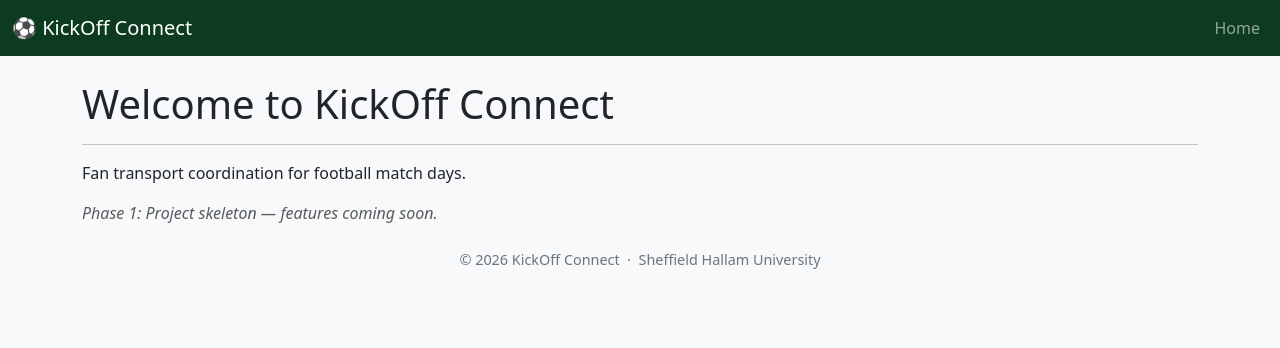
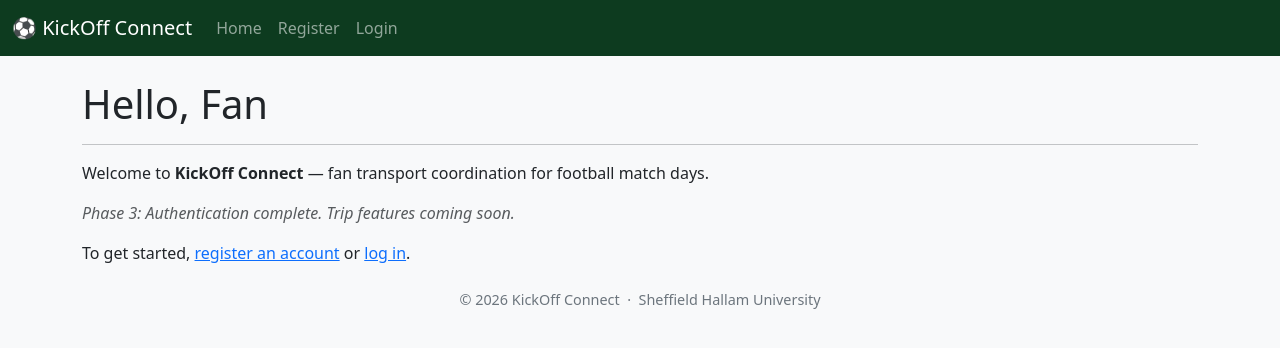
Before and after one commit to c5065420/EFSSD_AF-Sem2-Task2, a Flask app: page / in a window 1280 px wide. Shown: the top 348 px of the page. Run offline with Flask 3, Linux system fonts and the light colour scheme; some libraries are stand-ins or nearby versions.

Commit message:
User registration, login and logout with Flask sessions

```diff
--- a/app.py
+++ b/app.py
@@ -1,10 +1,26 @@
-# KickOff Connect - Phase 1 Skeleton
-# A minimal Flask app to verify the project structure works.
+# KickOff Connect - Phase 3
+# Adds user authentication: registration, login, and logout.
 
-from flask import Flask, render_template
+from flask import Flask, render_template, request, redirect, flash, url_for, session
+
+# Imports for the Flask-WTF (CSRF protection)
+from flask_wtf import CSRFProtect
+from flask_wtf.csrf import generate_csrf
+
+# Add local database imports
+from db.db import *
 
 # Create a Flask application instance
 app = Flask(__name__)
+
+# Required for CSRF protection and session signing
+app.secret_key = 'your_secret_key'
+csrf = CSRFProtect(app)
+
+# Make csrf_token available in every template
+@app.context_processor
+def inject_csrf_token():
+    return dict(csrf_token=generate_csrf())
 
 # Global variable for site name: Used in templates
 siteName = "KickOff Connect"
@@ -19,7 +35,96 @@ def inject_site_name():
 # Home Page
 @app.route('/')
 def index():
-    return render_template('index.html', title="Welcome")
+    fanName = "Fan"
+    # If a 'username' exists in the session data, use this instead
+    if 'username' in session:
+        fanName = session['username']
+    return render_template('index.html', title="Welcome", username=fanName)
+
+
+# Login Page
+@app.route('/login', methods=('GET', 'POST'))
+def login():
+
+    # If the request method is POST, process the login form
+    if request.method == 'POST':
+
+        # Get the username and password from the form
+        username = request.form['username']
+        password = request.form['password']
+
+        # Simple validation checks
+        error = None
+        if not username:
+            error = 'Username is required!'
+        elif not password:
+            error = 'Password is required!'
+
+        # Validate user credentials
+        if error is None:
+            user = validate_login(username, password)
+        if user is None:
+            error = 'Invalid username or password!'
+        else:
+            session.clear()
+            session['user_id'] = user['id']
+            session['username'] = user['username']
+            session['is_admin'] = user['is_admin']
+
+        # Display appropriate flash messages
+        if error is None:
+            flash(category='success', message=f"Login successful! Welcome back {username}!")
+            return redirect(url_for('index'))
+        else:
+            flash(category='danger', message=f"Login failed: {error}")
+
+    # If the request method is GET, render the login form
+    return render_template('login.html', title="Log In")
+
+
+# Register Page
+@app.route('/register/', methods=('GET', 'POST'))
+def register():
+
+    # If the request method is POST, process the form submission
+    if request.method == 'POST':
+
+        # Get the username and password from the form
+        username = request.form['username']
+        password = request.form['password']
+        repassword = request.form['repassword']
+
+        # Simple validation checks
+        error = None
+        if not username:
+            error = 'Username is required!'
+        elif not password or not repassword:
+            error = 'Password is required!'
+        elif password != repassword:
+            error = 'Passwords do not match!'
+
+        # Check if username already exists
+        if error is None and get_user_by_username(username):
+            error = 'Username already exists! Please choose a different one.'
+
+        # If no errors, insert the new user
+        if error is None:
+            create_user(username, password)
+            flash(category='success', message=f"Registration successful! Welcome {username}!")
+            return redirect(url_for('login'))
+        else:
+            flash(category='danger', message=f"Registration failed: {error}")
+            return render_template('register.html', title="Register")
+
+    return render_template('register.html', title="Register")
+
+
+# Logout
+@app.route('/logout/')
+def logout():
+    session.clear()
+    flash(category='info', message='You have been logged out.')
+    return redirect(url_for('index'))
 
 
 # Run application
--- a/requirements.txt
+++ b/requirements.txt
@@ -1,6 +1,3 @@
 Flask==3.0.0
-<<<<<<< HEAD
+Flask-WTF==1.2.1
 Werkzeug==3.0.1
-
-=======
->>>>>>> 9aa351fc65b7141399f9c0a4c623be7d822f451b
--- a/templates/base.html
+++ b/templates/base.html
@@ -1,11 +1,12 @@
 <!DOCTYPE html>
 <html lang="en">
+
 <head>
     <meta charset="UTF-8">
     <meta name="viewport" content="width=device-width, initial-scale=1.0">
     <title>{{ siteName }}: {{ title }}</title>
 
-    <!-- Bootstrap 5 CSS -->
+    <!-- Bootstrap 5 CSS-->
     <link href="https://cdn.jsdelivr.net/npm/bootstrap@5.3.3/dist/css/bootstrap.min.css" rel="stylesheet">
     <script src="https://cdn.jsdelivr.net/npm/bootstrap@5.3.3/dist/js/bootstrap.bundle.min.js"></script>
     <!-- Custom CSS -->
@@ -18,16 +19,35 @@
     <nav class="navbar navbar-expand-lg navbar-dark bg-pitch">
         <div class="container-fluid">
             <a class="navbar-brand" href="/">⚽ {{ siteName }}</a>
-            <div class="navbar-nav">
-                <a class="nav-link" href="/">Home</a>
+            <button class="navbar-toggler" type="button" data-bs-toggle="collapse" data-bs-target="#navbarNavAltMarkup"
+                aria-controls="navbarNavAltMarkup" aria-expanded="false" aria-label="Toggle navigation">
+                <span class="navbar-toggler-icon"></span>
+            </button>
+            <div class="collapse navbar-collapse" id="navbarNavAltMarkup">
+                <div class="navbar-nav">
+                    <a class="nav-link" href="/">Home</a>
+                {% if session.get('user_id') %}
+                    <a class="nav-link" href="/logout">Logout</a>
+                {% else %}
+                    <a class="nav-link" href="/register">Register</a>
+                    <a class="nav-link" href="/login">Login</a>
+                {% endif %}
+                </div>
             </div>
         </div>
     </nav>
 
     <!-- Main Content -->
     <div class="container mt-4">
+
+        <!-- Flash Messages: Display any error/success/status messages to the user -->
+        {% for category, message in get_flashed_messages(with_categories=True) %}
+            <div class="alert alert-{{ category }}">{{ message }}</div>
+        {% endfor %}
+
         {% block content %}
         {% endblock %}
+
     </div>
 
     <!-- Footer -->
--- a/templates/index.html
+++ b/templates/index.html
@@ -2,9 +2,13 @@
 
 {% block content %}
 
-    <h1>Welcome to KickOff Connect</h1>
+    <h1>Hello, {{ username }}</h1>
     <hr>
-    <p>Fan transport coordination for football match days.</p>
-    <p class="text-muted"><em>Phase 1: Project skeleton — features coming soon.</em></p>
+    <p>Welcome to <strong>KickOff Connect</strong> — fan transport coordination for football match days.</p>
+    <p class="text-muted"><em>Phase 3: Authentication complete. Trip features coming soon.</em></p>
+
+    {% if not session.get('user_id') %}
+        <p>To get started, <a href="{{ url_for('register') }}">register an account</a> or <a href="{{ url_for('login') }}">log in</a>.</p>
+    {% endif %}
 
 {% endblock %}
```
Also changed, not shown: templates/login.html (added, +37 -0 lines), templates/register.html (added, +38 -0 lines).
